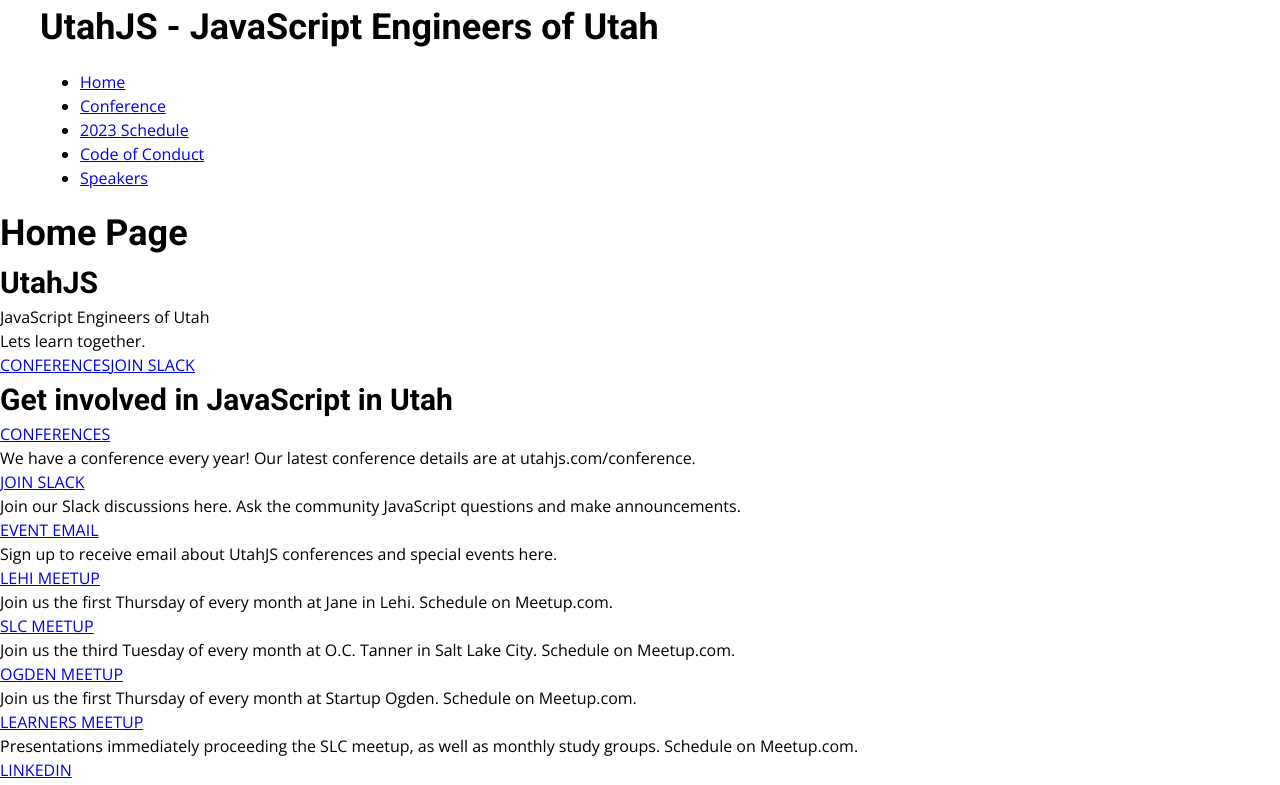
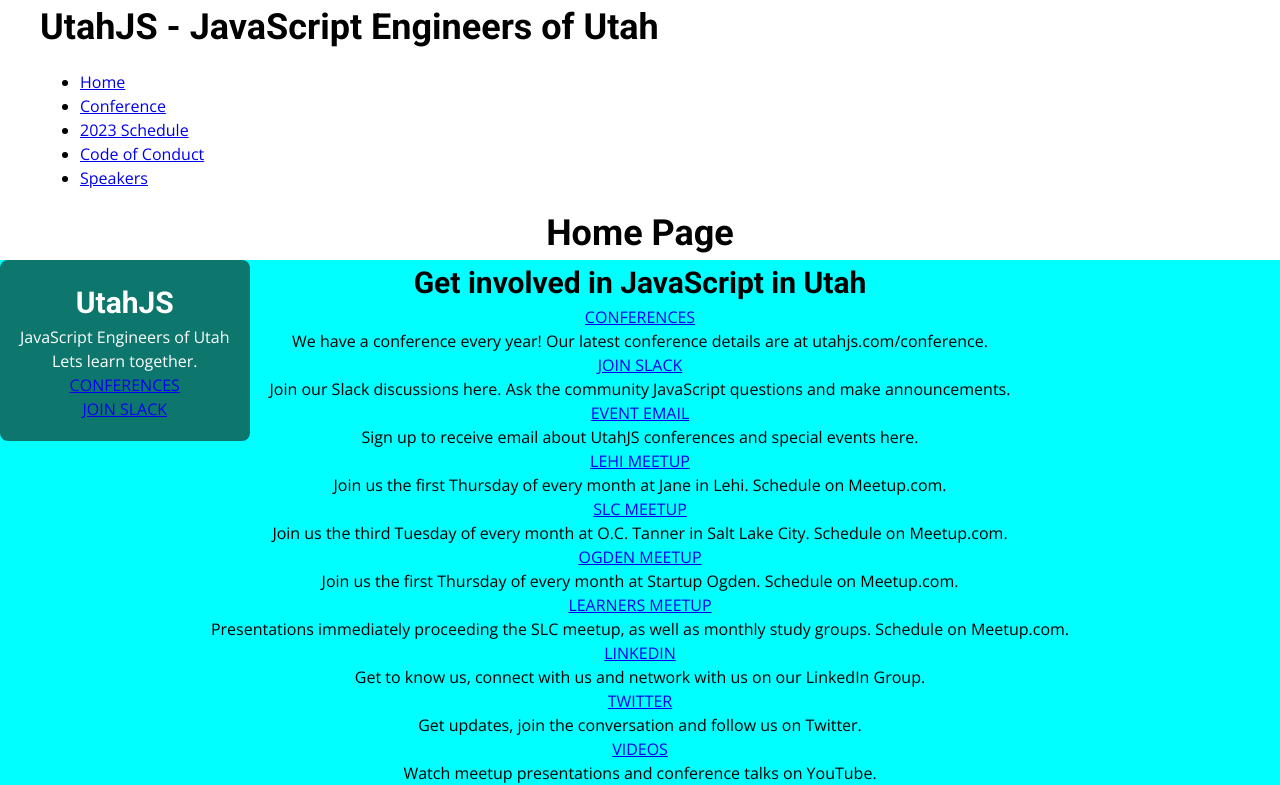
Before and after one commit to FreeCodeCamp-SLC/utahjs-website, a Next.js app in the folder next/: page / in a window 1280 px wide. Shown: the top 785 px of the page. Built offline with nearby package versions, Linux system fonts and the light colour scheme.

Commit message:
homepage so far

```diff
--- a/next/src/app/layout.tsx
+++ b/next/src/app/layout.tsx
@@ -36,9 +36,10 @@
 						</nav>
 					</div>
 				</header>
-				<main>{children}</main>
+				{children}
 				<footer>
-					© 2022 UtahJS Built by Alex Puhl, John Bowser, Justin Howard and Steven Saunders as part of FreeCodeCamp SLC
+					© 2022 UtahJS Built by Alex Puhl, John Bowser, Justin Howard and Steven Saunders as part of
+					FreeCodeCamp SLC
 				</footer>
 			</body>
 		</html>
--- a/next/src/app/page.module.scss
+++ b/next/src/app/page.module.scss
@@ -1,4 +1,28 @@
 .main {
+	background-color: rgb(255, 255, 255);
+	min-height: calc(100vh - 140px);
+	text-align: center;
+	display: block;
+
+	.homeUTJS {
+		position: absolute;
+		display: flex;
+		flex-direction: column;
+		-webkit-box-align: center;
+		align-items: center;
+		height: fit-content;
+		color: rgb(255, 255, 255);
+		background-color: rgba(22, 29, 14, 0.6);
+		padding: 20px;
+		max-width: 460px;
+		margin: 0px auto;
+		border-radius: 8px;
+		font-size: 14px;
+	}
+
+	.homeGetInvolved {
+		background-color: aqua;
+	}
 }
 
 /* Mobile */
--- a/next/src/app/page.tsx
+++ b/next/src/app/page.tsx
@@ -4,18 +4,18 @@
 
 export default function Home() {
 	return (
-		<>
+		<main className={styles.main}>
 			<h1>Home Page</h1>
-			<div id="top-section-home">
+			<div className={styles.homeUTJS}>
 				<h2>UtahJS</h2>
 				<p>JavaScript Engineers of Utah</p>
 				<p>Lets learn together.</p>
 				<Link href="/conference">CONFERENCES</Link>
 				<Link href="/">JOIN SLACK</Link>
 			</div>
-			<div id="middle-section-home">
+			<div className={styles.homeGetInvolved}>
 				<h2>Get involved in JavaScript in Utah</h2>
-				<div id="button-paragraph">
+				<div className={styles.hi}>
 					<Link href="/conference">CONFERENCES</Link>
 					<p>We have a conference every year! Our latest conference details are at utahjs.com/conference.</p>
 				</div>
@@ -80,6 +80,6 @@
 				group of volunteers. To help out or make a donation or sponsor this site or an event please contact Ken
 				Snyder at ken@utahjs.com.
 			</p>
-		</>
+		</main>
 	);
 }
```
